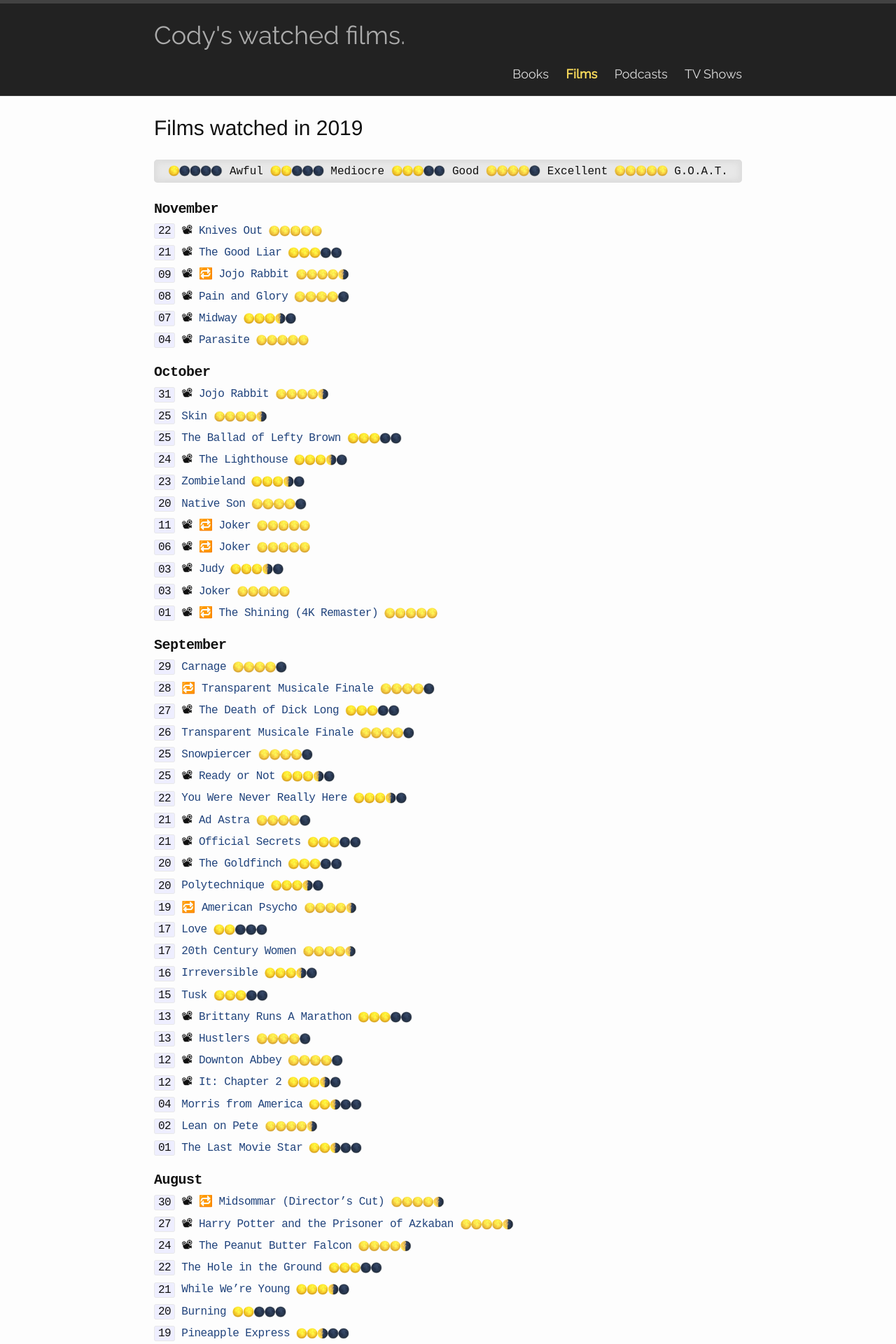
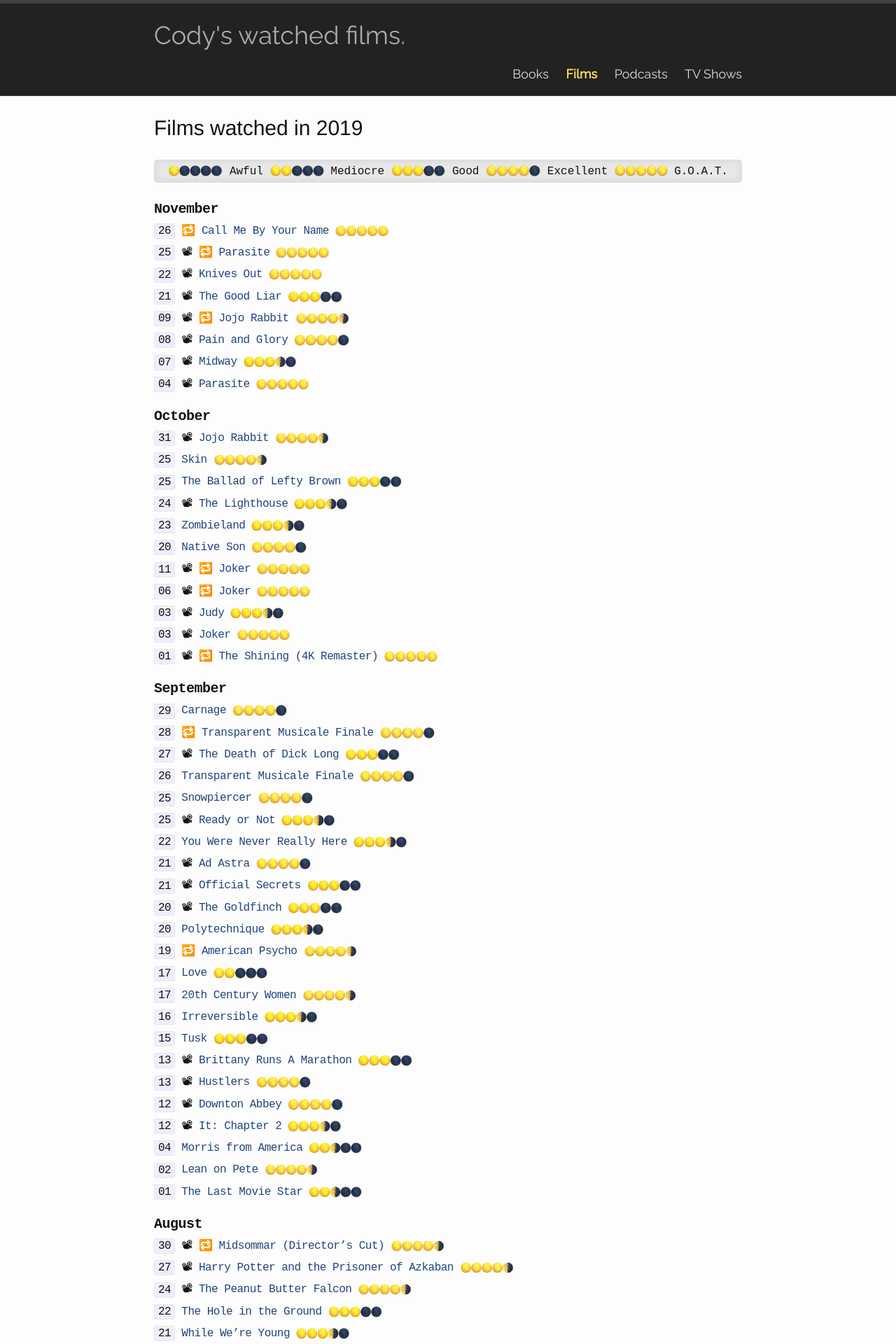
Before and after one commit to codydalerodgers/personal-blog, a Jekyll site: the page built from _films/2019.md, in a window 1280 px wide. Shown: the top 1920 px of the page at 70% size. Built offline with Jekyll 4.4.1, drawn with Linux system fonts in a browser that asks for light colours.

Commit message:
Updated watched movies

```diff
--- a/_films/2019.md
+++ b/_films/2019.md
@@ -4,6 +4,10 @@
 title: Films watched in 2019
 ---
 ## November
+`26` <abbr title="Rewatched">🔁</abbr> [Call Me By Your Name](https://www.imdb.com/title/tt5726616/) {{ site.five }}
+
+`25` <abbr title="Theatre">📽</abbr> <abbr title="Rewatched">🔁</abbr> [Parasite](https://www.imdb.com/title/tt6751668/) {{ site.five }}
+
 `22` <abbr title="Theatre">📽</abbr> [Knives Out](https://www.imdb.com/title/tt8946378/) {{ site.five }}
 
 `21` <abbr title="Theatre">📽</abbr> [The Good Liar](https://www.imdb.com/title/tt5563334/) {{ site.three }}
```
